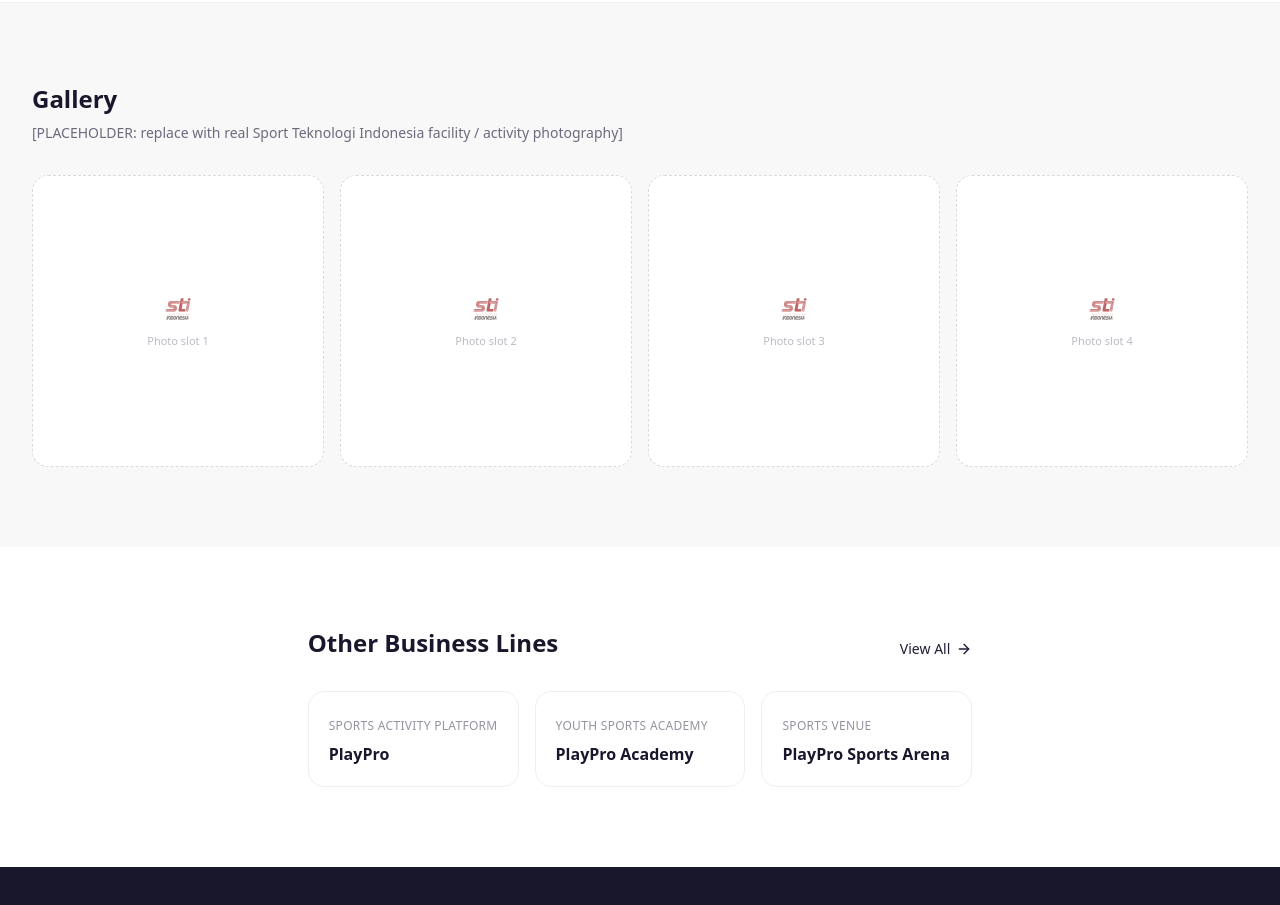
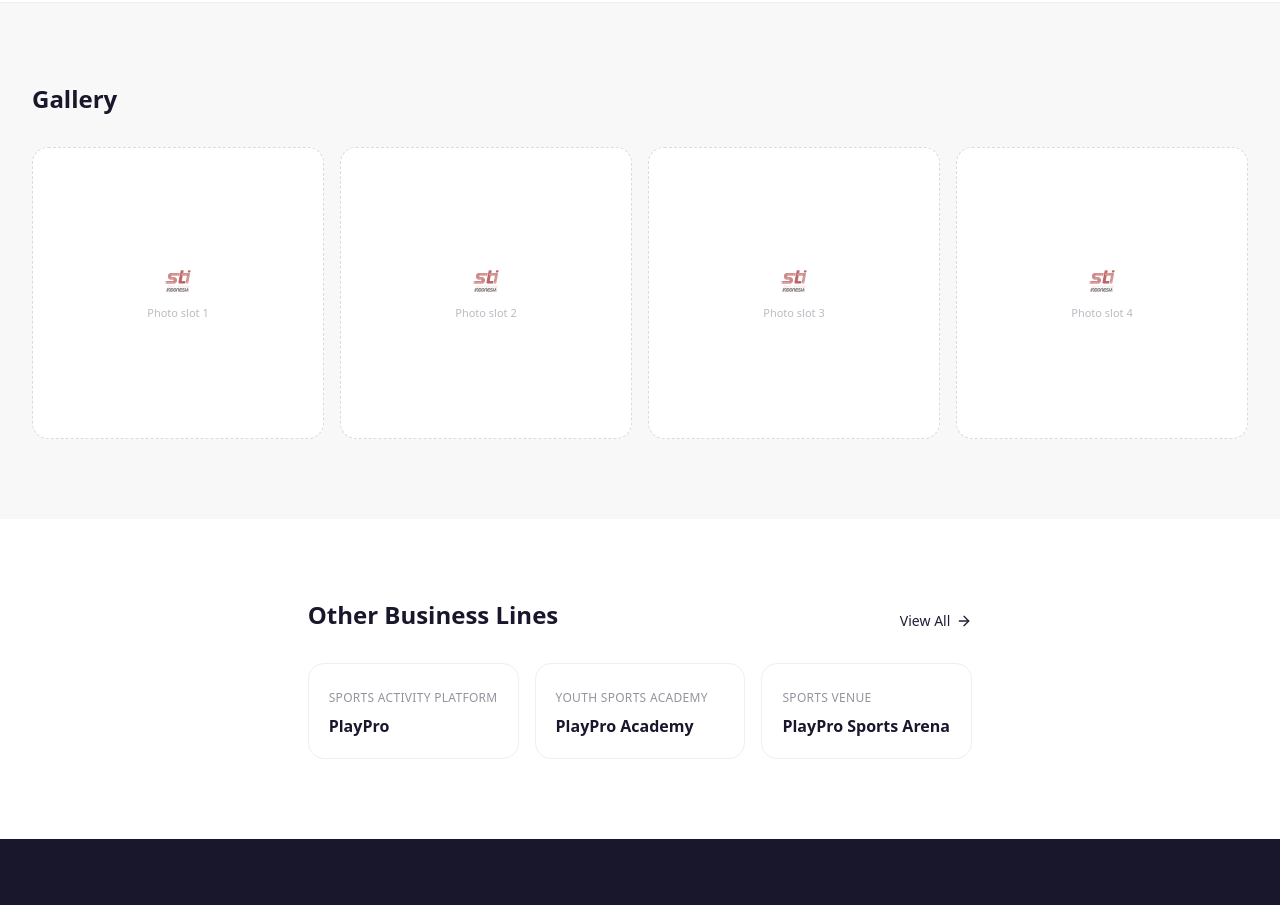
Before and after one commit to SporttekDev/sportgroup-landing, a Next.js app: page /business-line/sport-teknologi-indonesia in a window 1280 px wide. Shown: the part 920-1825 px from the top of the page. Built offline with nearby package versions, Linux system fonts and the light colour scheme.

Commit message:
feat: clear placeholder

```diff
--- a/app/business-line/[slug]/page.tsx
+++ b/app/business-line/[slug]/page.tsx
@@ -228,9 +228,9 @@
                     <h2 className="font-display text-2xl font-semibold text-navy-900">
                         Gallery
                     </h2>
-                    <p className="mt-2 text-sm text-navy-500">
+                    {/* <p className="mt-2 text-sm text-navy-500">
                         [PLACEHOLDER: replace with real {businessLine.name} facility / activity photography]
-                    </p>
+                    </p> */}
                     <div className="mt-8 grid grid-cols-2 gap-4 md:grid-cols-4">
                         {Array.from({ length: 4 }).map((_, index) => (
                             <div
```
